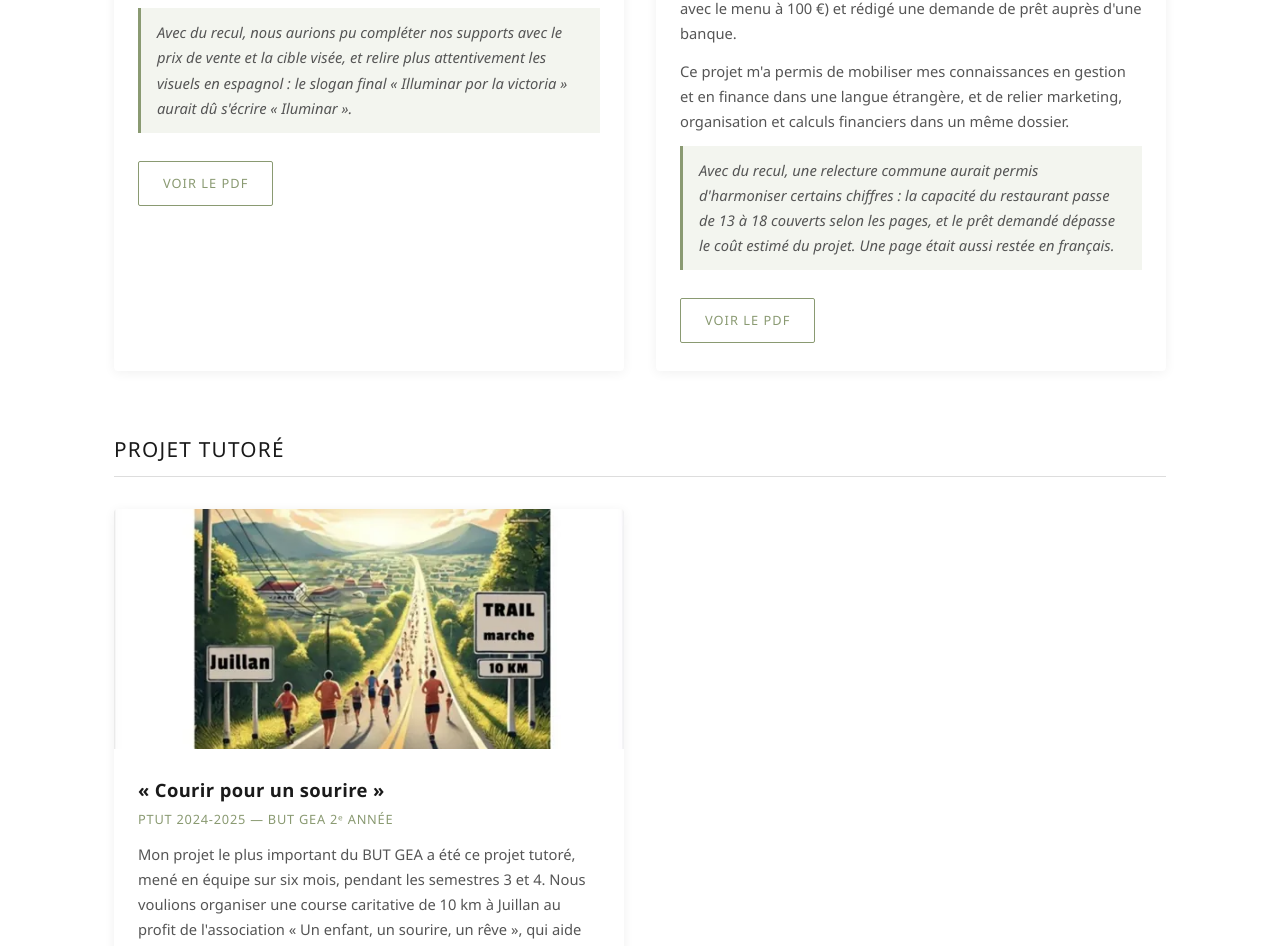
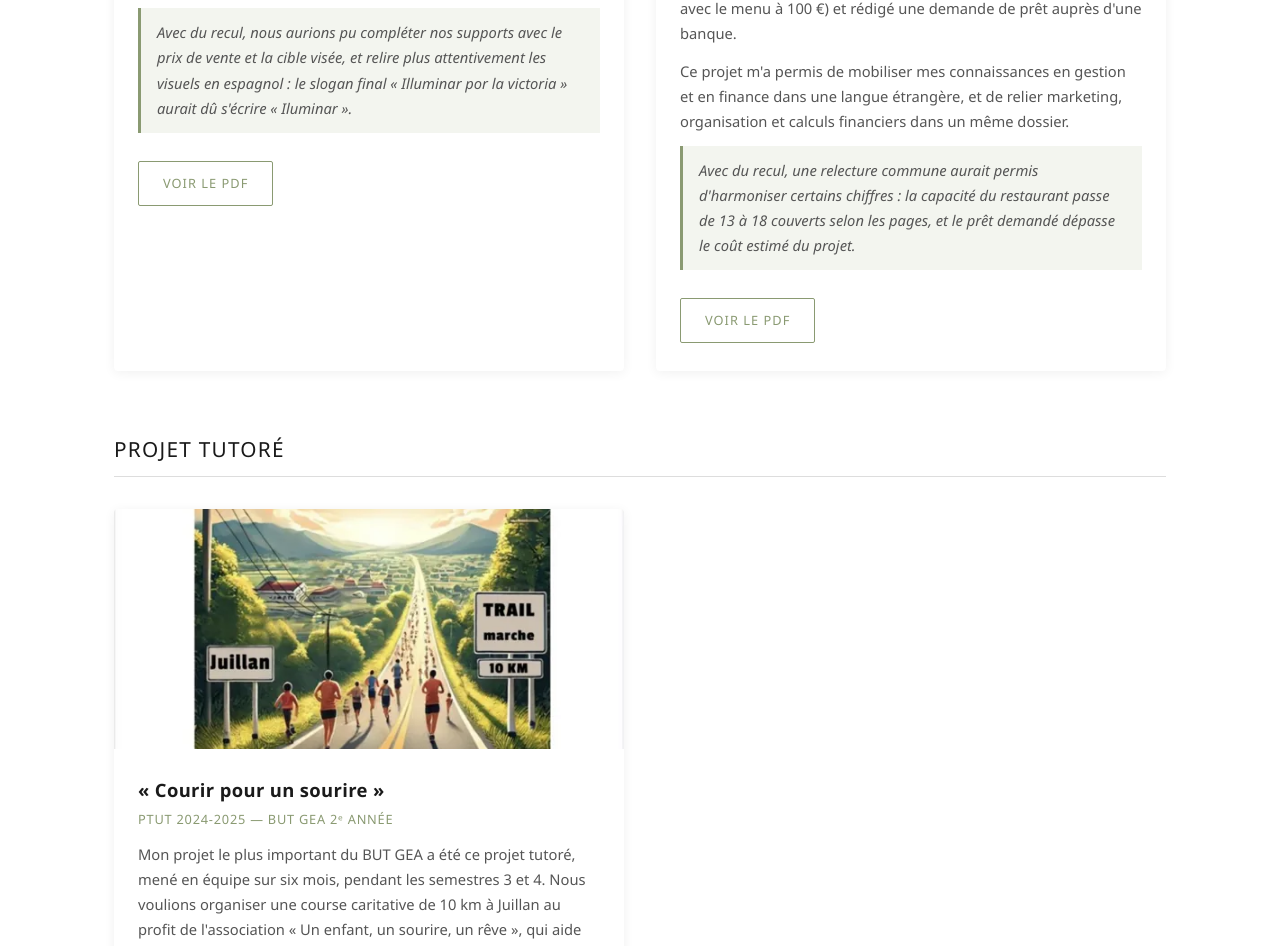
Before and after one commit to oriannedcmk-glitch/portfolio-orianne, a plain HTML site: page travaux.html in a window 1280 px wide. Shown: the part 7291-8237 px from the top of the page. Drawn offline with Linux system fonts and the light colour scheme.

Commit message:
Travaux : retrait de la remarque sur la page en français (Piños Nevados)
Co-Authored-By: Claude Opus 5.5 <noreply@anthropic.com>
Claude-Session: https://claude.ai/code/session_01YNGWps5KEE5cfnTL4Hftrf

```diff
--- a/travaux.html
+++ b/travaux.html
@@ -424,7 +424,7 @@
             <p class="travail-recul">
               Avec du recul, une relecture commune aurait permis d'harmoniser certains chiffres :
               la capacité du restaurant passe de 13 à 18 couverts selon les pages, et le prêt
-              demandé dépasse le coût estimé du projet. Une page était aussi restée en français.
+              demandé dépasse le coût estimé du projet.
             </p>
             <a href="assets/travaux/pinos-nevados.pdf" class="btn-small" target="_blank" rel="noopener">Voir le PDF</a>
           </div>
```
